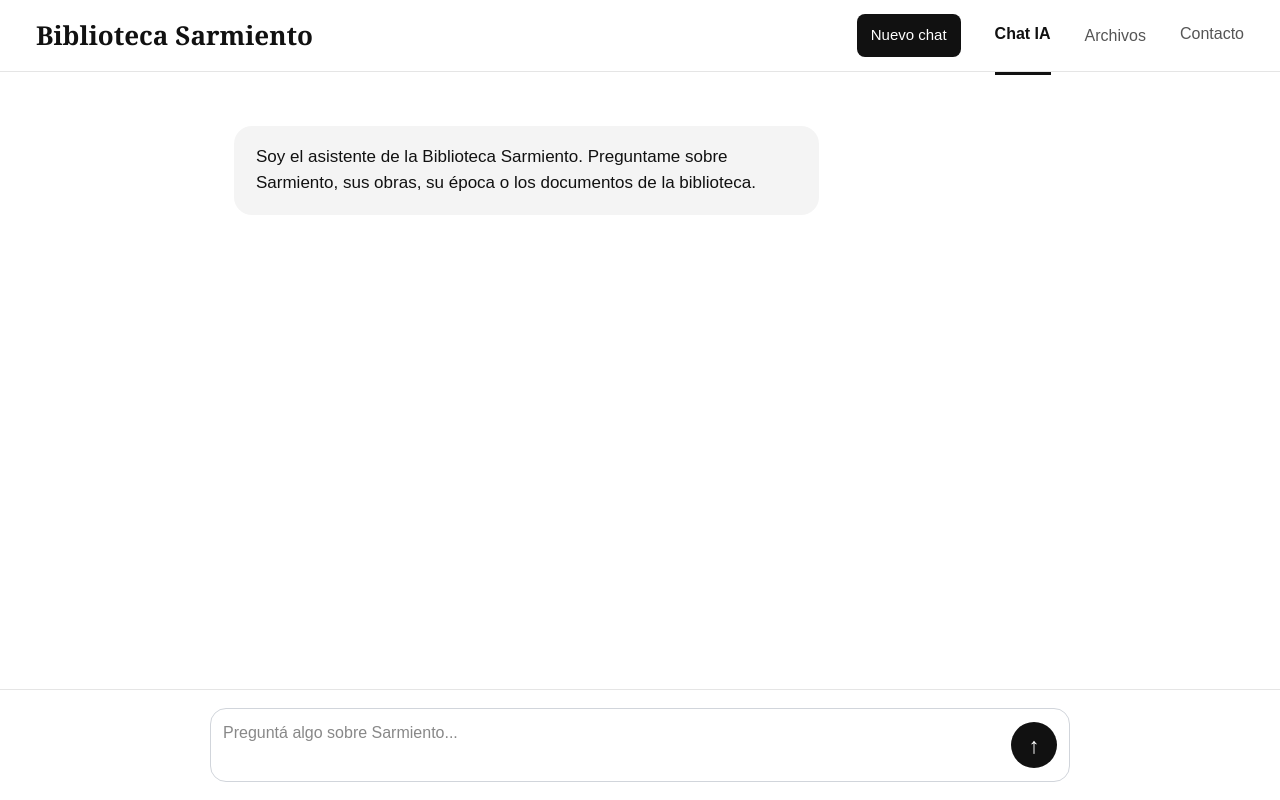
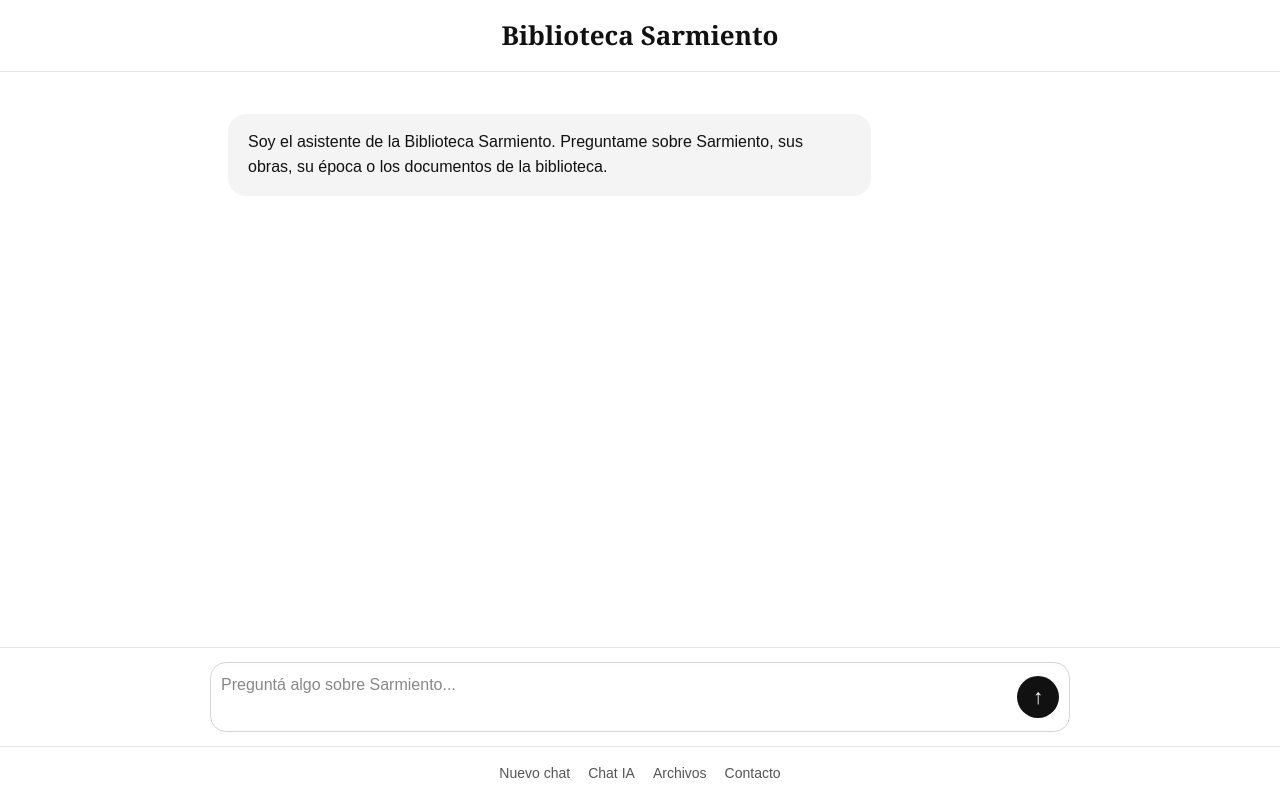
Before and after one commit to meglioli/nextjs-boilerplate, a Next.js app: page / in a window 1280 px wide. Built offline with nearby package versions, Linux system fonts and the light colour scheme.

Commit message:
Update page.tsx

```diff
--- a/app/page.tsx
+++ b/app/page.tsx
@@ -56,98 +56,41 @@ export default function Home() {
   }
 
   return (
-    <main style={{
-      minHeight: "100vh",
-      background: "#fff",
-      color: "#111",
-      fontFamily: "Arial, Helvetica, sans-serif",
-      display: "flex",
-      flexDirection: "column"
-    }}>
-      <header style={{
-        height: 72,
-        borderBottom: "1px solid #e5e5e5",
-        display: "flex",
-        alignItems: "center",
-        justifyContent: "space-between",
-        padding: "0 36px"
-      }}>
-        <strong style={{ fontFamily: "Georgia, serif", fontSize: 26 }}>
-          Biblioteca Sarmiento
-        </strong>
-
-        <nav style={{
-          display: "flex",
-          alignItems: "center",
-          gap: 34,
-          fontSize: 16
-        }}>
-          <button onClick={nuevoChat} style={buttonSmall}>
-            Nuevo chat
-          </button>
-
-          <button onClick={() => setSection("chat")} style={navStyle(section === "chat")}>
-            Chat IA
-          </button>
-
-          <a
-            href="https://sites.google.com/view/megliopedia/x-bs"
-            target="_blank"
-            rel="noopener noreferrer"
-            style={{
-              color: "#555",
-              textDecoration: "none",
-              padding: "26px 0"
-            }}
-          >
-            Archivos
-          </a>
-
-          <button onClick={() => setSection("contacto")} style={navStyle(section === "contacto")}>
-            Contacto
-          </button>
-        </nav>
+    <main style={page}>
+      <header style={header}>
+        <strong style={title}>Biblioteca Sarmiento</strong>
       </header>
 
       {section === "contacto" ? (
-        <section style={{
-          maxWidth: 760,
-          margin: "90px auto",
-          padding: "0 24px",
-          fontSize: 18,
-          lineHeight: 1.6
-        }}>
-          <h1 style={{ fontFamily: "Georgia, serif", fontSize: 42 }}>
-            Contacto
-          </h1>
+        <section style={contactSection}>
+          <h1 style={contactTitle}>Contacto</h1>
           <p><strong>Mauricio Meglioli</strong></p>
           <p>Responsable del proyecto Biblioteca Sarmiento.</p>
         </section>
       ) : (
         <>
-          <section style={{
-            flex: 1,
-            maxWidth: 860,
-            width: "100%",
-            margin: "0 auto",
-            padding: "54px 24px 150px"
-          }}>
+          <section style={chatSection}>
             {messages.map((m, i) => (
-              <div key={i} style={{
+              <div
+                key={i}
+                style={{
                   display: "flex",
                   justifyContent: m.role === "user" ? "flex-end" : "flex-start",
-                marginBottom: 24
-              }}>
-                <div style={{
-                  maxWidth: "72%",
-                  padding: "18px 22px",
+                  marginBottom: 24,
+                }}
+              >
+                <div
+                  style={{
+                    maxWidth: "78%",
+                    padding: "16px 20px",
                     borderRadius: 18,
                     background: m.role === "user" ? "#111" : "#f4f4f4",
                     color: m.role === "user" ? "#fff" : "#111",
-                  fontSize: 17,
+                    fontSize: 16,
                     lineHeight: 1.55,
-                  whiteSpace: "pre-wrap"
-                }}>
+                    whiteSpace: "pre-wrap",
+                  }}
+                >
                   {m.text}
                 </div>
               </div>
@@ -160,25 +103,8 @@ export default function Home() {
             )}
           </section>
 
-          <div style={{
-            position: "fixed",
-            left: 0,
-            right: 0,
-            bottom: 0,
-            background: "#fff",
-            borderTop: "1px solid #e5e5e5",
-            padding: "18px 24px"
-          }}>
-            <div style={{
-              maxWidth: 860,
-              margin: "0 auto",
-              display: "flex",
-              alignItems: "center",
-              gap: 12,
-              border: "1px solid #d1d5db",
-              borderRadius: 16,
-              padding: 12
-            }}>
+          <div style={inputBar}>
+            <div style={inputBox}>
               <textarea
                 value={input}
                 onChange={(e) => setInput(e.target.value)}
@@ -189,57 +115,159 @@ export default function Home() {
                   }
                 }}
                 placeholder="Preguntá algo sobre Sarmiento..."
-                style={{
-                  flex: 1,
-                  minHeight: 46,
-                  maxHeight: 130,
-                  border: "none",
-                  outline: "none",
-                  resize: "none",
-                  fontSize: 16,
-                  fontFamily: "inherit"
-                }}
+                style={textarea}
               />
 
-              <button onClick={sendMessage} disabled={loading} style={{
-                width: 46,
-                height: 46,
-                borderRadius: "50%",
-                border: "none",
-                background: "#111",
-                color: "#fff",
-                fontSize: 22,
-                cursor: "pointer"
-              }}>
+              <button onClick={sendMessage} disabled={loading} style={sendButton}>
                 ↑
               </button>
             </div>
           </div>
         </>
       )}
+
+      <footer style={footer}>
+        <button onClick={nuevoChat} style={footerButton}>
+          Nuevo chat
+        </button>
+
+        <button onClick={() => setSection("chat")} style={footerButton}>
+          Chat IA
+        </button>
+
+        <a
+          href="https://sites.google.com/view/megliopedia/x-bs"
+          target="_blank"
+          rel="noopener noreferrer"
+          style={footerLink}
+        >
+          Archivos
+        </a>
+
+        <button onClick={() => setSection("contacto")} style={footerButton}>
+          Contacto
+        </button>
+      </footer>
     </main>
   );
 }
 
-const buttonSmall = {
+const page = {
+  minHeight: "100vh",
+  background: "#fff",
+  color: "#111",
+  fontFamily: "Arial, Helvetica, sans-serif",
+  display: "flex",
+  flexDirection: "column" as const,
+};
+
+const header = {
+  height: 72,
+  borderBottom: "1px solid #e5e5e5",
+  display: "flex",
+  alignItems: "center",
+  justifyContent: "center",
+  padding: "0 20px",
+};
+
+const title = {
+  fontFamily: "Georgia, serif",
+  fontSize: 26,
+  textAlign: "center" as const,
+};
+
+const chatSection = {
+  flex: 1,
+  maxWidth: 860,
+  width: "100%",
+  margin: "0 auto",
+  padding: "42px 18px 170px",
+};
+
+const contactSection = {
+  flex: 1,
+  maxWidth: 760,
+  margin: "70px auto",
+  padding: "0 24px 120px",
+  fontSize: 18,
+  lineHeight: 1.6,
+};
+
+const contactTitle = {
+  fontFamily: "Georgia, serif",
+  fontSize: 40,
+};
+
+const inputBar = {
+  position: "fixed" as const,
+  left: 0,
+  right: 0,
+  bottom: 54,
+  background: "#fff",
+  borderTop: "1px solid #e5e5e5",
+  padding: "14px 16px",
+};
+
+const inputBox = {
+  maxWidth: 860,
+  margin: "0 auto",
+  display: "flex",
+  alignItems: "center",
+  gap: 10,
+  border: "1px solid #d1d5db",
+  borderRadius: 16,
+  padding: 10,
+};
+
+const textarea = {
+  flex: 1,
+  minHeight: 42,
+  maxHeight: 120,
+  border: "none",
+  outline: "none",
+  resize: "none" as const,
+  fontSize: 16,
+  fontFamily: "inherit",
+};
+
+const sendButton = {
+  width: 42,
+  height: 42,
+  borderRadius: "50%",
+  border: "none",
   background: "#111",
   color: "#fff",
-  border: "none",
-  borderRadius: 8,
-  padding: "10px 14px",
-  fontSize: 15,
-  cursor: "pointer"
+  fontSize: 21,
+  cursor: "pointer",
 };
 
-function navStyle(active: boolean) {
-  return {
+const footer = {
+  position: "fixed" as const,
+  left: 0,
+  right: 0,
+  bottom: 0,
+  height: 54,
+  background: "#fff",
+  borderTop: "1px solid #e5e5e5",
+  display: "flex",
+  alignItems: "center",
+  justifyContent: "center",
+  gap: 18,
+  fontSize: 14,
+};
+
+const footerButton = {
   background: "transparent",
   border: "none",
-    borderBottom: active ? "3px solid #111" : "3px solid transparent",
-    padding: "26px 0",
-    fontSize: 16,
+  color: "#555",
+  fontSize: 14,
+  fontFamily: "inherit",
   cursor: "pointer",
-    fontWeight: active ? 700 : 400,
-    color: active ? "#111" : "#555"
+  padding: 0,
 };
-}
+
+const footerLink = {
+  color: "#555",
+  textDecoration: "none",
+  fontSize: 14,
+};
```
Lines whose indentation alone changed are shown as unchanged.
